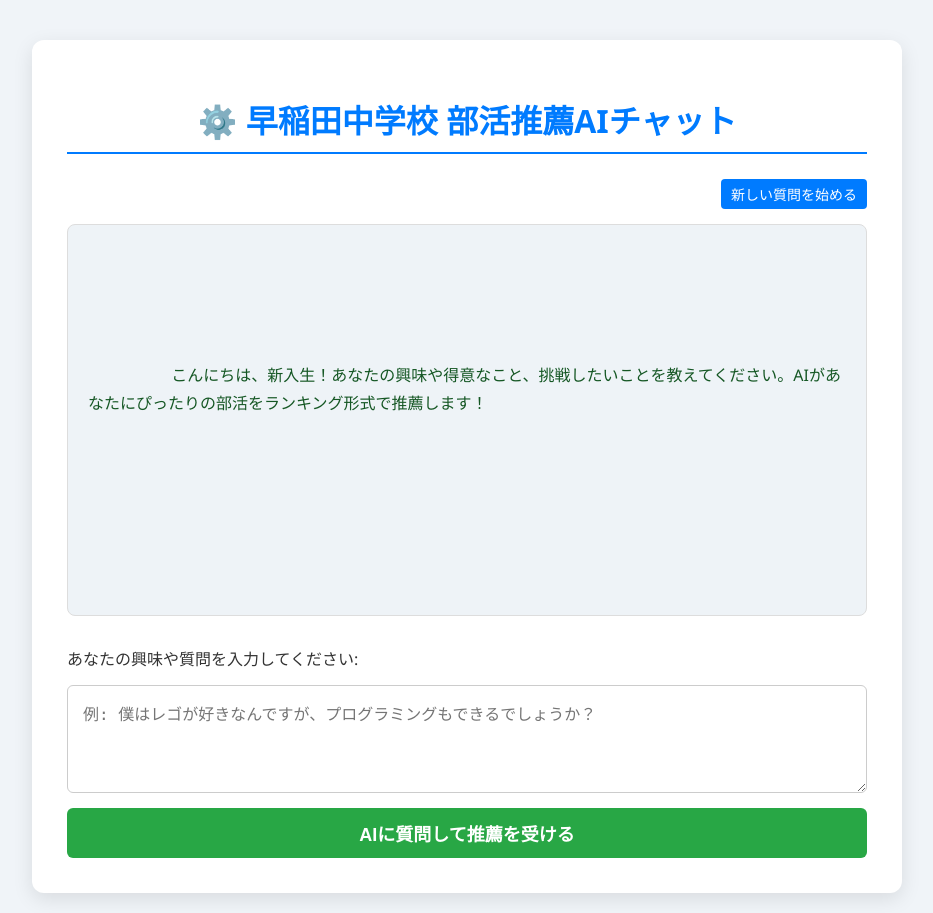
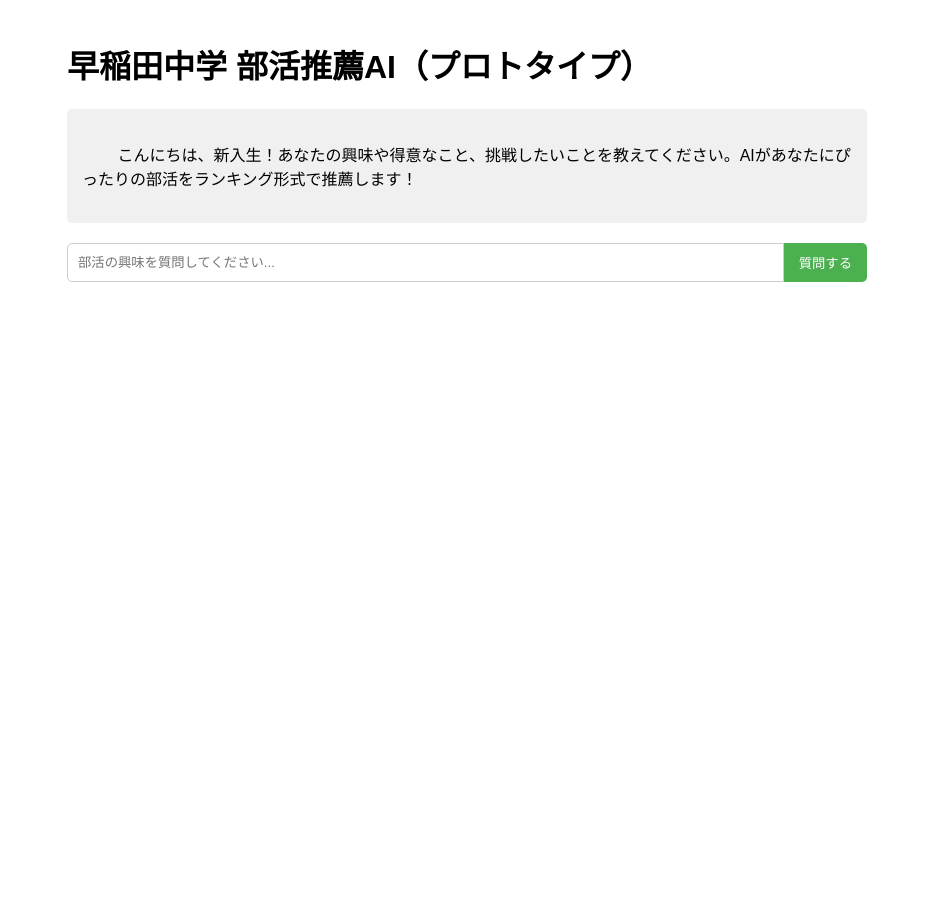
Before and after one commit to QWE-sava/bururikennkyuubu-chat-bot, a Flask app: page / in a window 1280 px wide. Shown: the whole page, without its empty margins (173-1106 px from the left). After the commit the page ends 282 px from the top, so only its background shows below. Run offline with Flask 3, Linux system fonts and the light colour scheme.

Commit message:
Refactor index.html for AI chat and add ban feature
Updated the HTML structure and styles for the AI recommendation chat. Added a ban message feature to limit repeated questions.

```diff
--- a/templates/index.html
+++ b/templates/index.html
@@ -1,137 +1,116 @@
 <!DOCTYPE html>
-<!-- これ見てる人にはぜひ物理研究部かPCPに入っていただきたい -->
 <html lang="ja">
 <head>
     <meta charset="UTF-8">
-    <meta name="viewport" content="width=device-width, initial-scale=1.0">
-    <title>🤖 物理研究部 部活推薦AIチャット</title>
+    <title>部活推薦AI</title>
     <style>
-        /* --- 全体スタイル --- */
-        body {
-            font-family: 'Segoe UI', Tahoma, Geneva, Verdana, sans-serif;
-            background-color: #f0f4f8;
-            color: #333;
-            margin: 0;
-            padding: 20px;
-            display: flex;
-            justify-content: center;
-            align-items: flex-start;
-            min-height: 100vh;
-        }
-        .container {
-            background-color: #ffffff;
-            padding: 35px;
-            border-radius: 12px;
-            box-shadow: 0 6px 20px rgba(0, 0, 0, 0.1);
-            width: 100%;
-            max-width: 800px;
-            margin-top: 20px;
-        }
-        h1 {
-            color: #007bff;
-            text-align: center;
-            margin-bottom: 25px;
-            border-bottom: 2px solid #007bff;
-            padding-bottom: 10px;
-        }
-
-        /* --- AI応答エリア (最重要) --- */
-        .ai-response-area {
-            min-height: 350px; /* ある程度の高さを確保 */
-            border: 1px solid #ddd;
-            border-radius: 8px;
-            padding: 20px;
-            margin-bottom: 30px;
-            background-color: #eef3f7; /* 薄い背景色 */
-            white-space: pre-wrap; /* 改行を反映 */
-            line-height: 1.8;
-        }
-        .response-box {
-            font-size: 16px;
-            color: #155724;
-            font-weight: 500;
-        }
-        .initial-message {
-            color: #555;
-            font-style: italic;
-        }
-
-        /* --- 質問フォーム --- */
-        form {
-            display: flex;
-            flex-direction: column;
-            gap: 15px;
-        }
-        textarea {
-            width: 100%;
-            padding: 15px;
-            border: 1px solid #ccc;
-            border-radius: 6px;
-            box-sizing: border-box;
-            font-size: 16px;
-            resize: vertical;
-        }
-        button {
-            background-color: #28a745;
-            color: white;
-            padding: 12px 15px;
-            border: none;
-            border-radius: 6px;
-            cursor: pointer;
-            font-size: 18px;
-            font-weight: bold;
-            transition: background-color 0.3s, transform 0.1s;
-        }
-        button:hover {
-            background-color: #218838;
-        }
-        button:active {
-            transform: translateY(1px);
-        }
-
-        /* --- その他 --- */
-        .reset-button {
-            display: inline-block;
-            float: right;
-            padding: 5px 10px;
-            background-color: #007bff; /* 青色に変更 */
-            color: white;
-            text-decoration: none;
-            border-radius: 4px;
-            font-size: 14px;
-            margin-bottom: 15px;
-            transition: background-color 0.3s;
-        }
-        .reset-button:hover {
-            background-color: #0056b3;
-        }
+        /* ここにCSSスタイル */
+        body { font-family: sans-serif; max-width: 800px; margin: auto; padding: 20px; }
+        .ai-response { white-space: pre-wrap; background-color: #f0f0f0; padding: 15px; border-radius: 5px; margin-top: 20px; }
+        .ban-message { color: red; font-weight: bold; margin-top: 15px; }
+        #question-form { display: flex; margin-top: 20px; }
+        #question-form input[type="text"] { flex-grow: 1; padding: 10px; border: 1px solid #ccc; border-radius: 5px 0 0 5px; }
+        #question-form button { padding: 10px 15px; background-color: #4CAF50; color: white; border: none; border-radius: 0 5px 5px 0; cursor: pointer; }
     </style>
 </head>
 <body>
-    <div class="container">
-        <h1>⚙️ 早稲田中学校 部活推薦AIチャット</h1>
 
-        <a href="{{ url_for('index', reset=1) }}" class="reset-button">新しい質問を始める</a>
-        <div style="clear: both;"></div>
+    <h1>早稲田中学 部活推薦AI（プロトタイプ）</h1>
 
-        <div class="ai-response-area">
-            {% if response %}
-                <div class="response-box">
-                    {{ response }}
-                </div>
-            {% else %}
-                <div class="initial-message">
-                    質問を入力し、「AIに質問して推薦を受ける」ボタンを押すと、あなたにぴったりの部活ランキングが表示されます。
-                </div>
-            {% endif %}
-        </div>
+    <div class="ai-response">
+        {{ response }}
+    </div>
 
-        <form method="POST" action="/">
-            <label for="question">あなたの興味や質問を入力してください:</label>
-            <textarea id="question" name="question" rows="4" placeholder="例: 僕はレゴが好きなんですが、プログラミングもできるでしょうか？" required></textarea>
-            <button type="submit">AIに質問して推薦を受ける</button>
-        </form>
+    <form id="question-form" method="POST" action="/" onsubmit="return checkBanAndSetCookie(event)">
+        <input type="text" name="question" id="question-input" placeholder="部活の興味を質問してください..." required>
+        <button type="submit">質問する</button>
+    </form>
 
-    </div>
-</body>
+    <script>
+        // 24時間 = 24 * 60 * 60 * 1000 ミリ秒
+        const BAN_DURATION_MS = 24 * 60 * 60 * 1000;
+        const MAX_SAME_QUESTION_COUNT = 3; // 同じ質問の最大回数: 3回
+        const STORAGE_KEY = 'question_history';
+
+        // フォーム送信時に呼ばれるメイン関数
+        function checkBanAndSetCookie(event) {
+            event.preventDefault(); // 一旦送信を止めてJavaScriptで処理
+            const currentTime = Date.now();
+
+            // ユーザーの入力値を前後の空白を除去して取得
+            const userQuestion = document.getElementById('question-input').value.trim();
+
+            if (!userQuestion) {
+                // 質問が空の場合はそのまま処理を中断
+                return false;
+            }
+
+            // --- 1. 履歴のロードとクリーンアップ ---
+            // LocalStorageから履歴オブジェクトをロード
+            let history = JSON.parse(localStorage.getItem(STORAGE_KEY) || '{}');
+
+            // 24時間以上経過した古いエントリを削除してクリーンアップ
+            for (const key in history) {
+                if (currentTime - history[key].first_time >= BAN_DURATION_MS) {
+                    delete history[key];
+                }
+            }
+
+            // ----------------------------------------------------
+            // 2. BAN（制限）チェックと履歴の更新
+            // ----------------------------------------------------
+            const questionRecord = history[userQuestion];
+            let currentCount = 0;
+            let firstTime = currentTime;
+
+            if (questionRecord) {
+                currentCount = questionRecord.count;
+                firstTime = questionRecord.first_time;
+            }
+
+            if (currentCount >= MAX_SAME_QUESTION_COUNT) {
+                // 制限回数を超過！
+
+                const timeElapsed = currentTime - firstTime;
+                const remainingTimeMs = BAN_DURATION_MS - timeElapsed;
+                const remainingHours = Math.floor(remainingTimeMs / (1000 * 60 * 60));
+                const remainingMinutes = Math.ceil((remainingTimeMs % (1000 * 60 * 60)) / (1000 * 60));
+
+                let timeMessage = "";
+                if (remainingHours > 0) {
+                    timeMessage += `${remainingHours} 時間`;
+                }
+                timeMessage += ` ${remainingMinutes} 分`;
+
+                // エラーメッセージを表示
+                const banDiv = document.createElement('div');
+                banDiv.className = 'ban-message';
+                banDiv.innerHTML = `**アクセス制限**：システム保護のため、同じ質問の再送信回数（${MAX_SAME_QUESTION_COUNT}回）の上限に達しました。誠に恐れ入りますが、**残り約 ${timeMessage}** が経過するか、**質問の内容を変更**してから再度アクセスしてください。**ご注意：この制限はブラウザのLocalStorageで管理されています。**`;
+
+                const responseDiv = document.querySelector('.ai-response');
+                const existingBan = document.querySelector('.ban-message');
+                if (existingBan) {
+                    existingBan.remove();
+                }
+                responseDiv.parentNode.insertBefore(banDiv, responseDiv.nextElementSibling);
+
+                return false; // 送信阻止
+            }
+
+            // 制限に達していない場合：回数をインクリメントして記録
+            history[userQuestion] = {
+                count: currentCount + 1,
+                first_time: firstTime === currentTime ? currentTime : firstTime // 初回アクセス時刻は更新しない
+            };
+
+            // LocalStorageに保存
+            localStorage.setItem(STORAGE_KEY, JSON.stringify(history));
+
+            // ----------------------------------------------------
+            // 3. サーバーへフォーム送信
+            // ----------------------------------------------------
+            document.getElementById('question-form').submit();
+        }
+    </script>
+    </body>
 </html>
```
